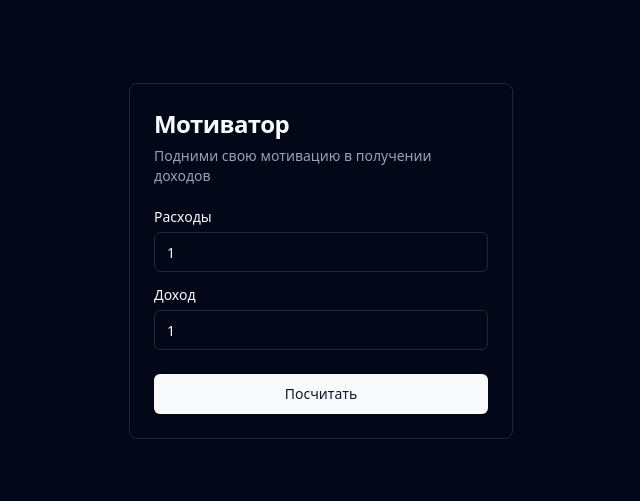
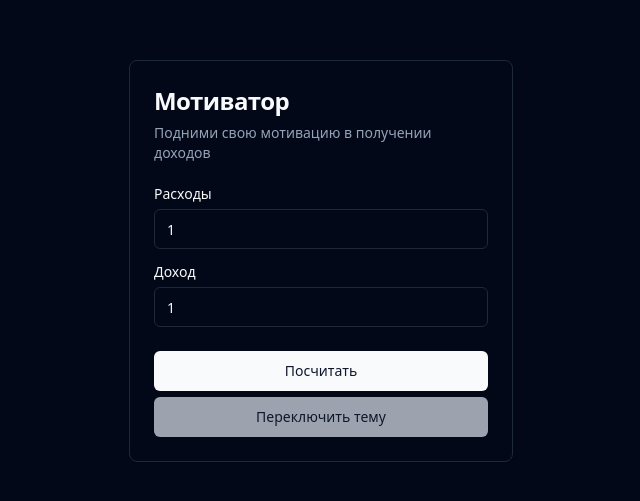
Before and after one commit to blisterrrrr/pstroi-motivation-calc, a React (Vite) app: page / in a window 1280 px wide. Shown: the part 139-640 px from the top of the page, without its empty margins (319-959 px from the left). Built offline with nearby package versions, Linux system fonts and the light colour scheme.

Commit message:
add switching between dark and light theme

```diff
--- a/index.html
+++ b/index.html
@@ -5,7 +5,7 @@
     <meta name="viewport" content="width=device-width, initial-scale=1.0" />
     <title>Подьемник мотивации</title>
   </head>
-  <body class="dark">
+  <body class="">
     <div id="root"></div>
     <script type="module" src="/src/main.tsx"></script>
   </body>
--- a/src/App.tsx
+++ b/src/App.tsx
@@ -1,8 +1,11 @@
-import {LoginForm} from "@/components/Test.tsx";
+import { LoginForm } from "@/components/PStroiCalc.tsx";
+import { ThemeProvider } from "@/components/theming/ThemeProvider.tsx";
 
 function App() {
   return (
-    <LoginForm/>
+    <ThemeProvider defaultTheme={"dark"} storageKey={"theme"}>
+      <LoginForm />
+    </ThemeProvider>
   );
 }
 
--- a/src/components/Test.tsx
+++ b/src/components/PStroiCalc.tsx
@@ -12,6 +12,7 @@ import { Label } from "@/components/ui/label";
 import { useState } from "react";
 import { calculate } from "@/utils";
 import { settings } from "@/utils/defaults.ts";
+import { useTheme } from "@/components/theming/useTheme.ts";
 
 type TPerc = ReturnType<typeof calculate> | null;
 
@@ -19,14 +20,15 @@ export function LoginForm() {
   const [expenses, setExpenses] = useState(1);
   const [income, setIncome] = useState(1);
   const [percentage, setPercentage] = useState<TPerc>(null);
+  const { setTheme, theme } = useTheme();
 
   const handleClick = () => {
-    const newResult = calculate(expenses, income, settings)
+    const newResult = calculate(expenses, income, settings);
     setPercentage(newResult);
-    console.log(newResult)
+    console.log(newResult);
   };
   return (
-    <div className='flex flex-col gap-3 sm:flex-row'>
+    <div className="flex flex-col gap-3 sm:flex-row">
       <Card className="w-full max-w-sm">
         <CardHeader>
           <CardTitle className="text-2xl">Мотиватор</CardTitle>
@@ -56,14 +58,22 @@ export function LoginForm() {
             />
           </div>
         </CardContent>
-        <CardFooter>
+        <CardFooter className={"flex flex-col gap-1.5"}>
           <Button className="w-full" onClick={handleClick}>
             Посчитать
+          </Button>
+          <Button
+            className="w-full bg-gray-600 dark:bg-gray-400 hover:bg-red-400 dark:hover:bg-red-400"
+            onClick={() =>
+              theme === "dark" ? setTheme("light") : setTheme("dark")
+            }
+          >
+            Переключить тему
           </Button>
         </CardFooter>
       </Card>
       {percentage?.itog !== undefined ? (
-        <Card className='flex flex-col justify-between'>
+        <Card className="flex flex-col justify-between">
           <CardHeader>
             {percentage.additional.delta >= 0 ? (
               <CardTitle>Ваша премия: {percentage.itog.toFixed(2)}</CardTitle>
@@ -71,11 +81,14 @@ export function LoginForm() {
               <CardTitle>Расходы превысили доходы</CardTitle>
             )}
             <CardDescription>
-              Траты: {expenses.toLocaleString()}. <br/> Доход: {income.toLocaleString()}
+              Траты: {expenses.toLocaleString()}. <br /> Доход:{" "}
+              {income.toLocaleString()}
             </CardDescription>
           </CardHeader>
           <CardFooter>
-            <Button className="w-full" onClick={handleClick}>Пересчитать</Button>
+            <Button className="w-full" onClick={handleClick}>
+              Пересчитать
+            </Button>
           </CardFooter>
         </Card>
       ) : null}
--- /dev/null
+++ b/src/components/theming/ThemeProvider.tsx
@@ -0,0 +1,64 @@
+import { createContext, useEffect, useState } from "react";
+
+type Theme = "dark" | "light" | "system";
+
+interface ThemeProviderProps {
+  children: React.ReactNode;
+  defaultTheme?: Theme;
+  storageKey?: string;
+}
+
+interface ThemeProviderState {
+  theme: Theme;
+  setTheme: (theme: Theme) => void;
+}
+
+const initialState: ThemeProviderState = {
+  theme: "system",
+  setTheme: () => null,
+};
+
+export const ThemeProviderContext = createContext<ThemeProviderState>(initialState);
+
+export function ThemeProvider({
+  children,
+  defaultTheme = "system",
+  storageKey = "vite-ui-theme",
+  ...props
+}: ThemeProviderProps) {
+  const [theme, setTheme] = useState<Theme>(
+    () => (localStorage.getItem(storageKey) as Theme) || defaultTheme,
+  );
+
+  useEffect(() => {
+    const root = window.document.documentElement;
+
+    root.classList.remove("light", "dark");
+
+    if (theme === "system") {
+      const systemTheme = window.matchMedia("(prefers-color-scheme: dark)")
+        .matches
+        ? "dark"
+        : "light";
+
+      root.classList.add(systemTheme);
+      return;
+    }
+
+    root.classList.add(theme);
+  }, [theme]);
+
+  const value = {
+    theme,
+    setTheme: (theme: Theme) => {
+      localStorage.setItem(storageKey, theme);
+      setTheme(theme);
+    },
+  };
+
+  return (
+    <ThemeProviderContext.Provider {...props} value={value}>
+      {children}
+    </ThemeProviderContext.Provider>
+  );
+}
--- /dev/null
+++ b/src/components/theming/useTheme.ts
@@ -0,0 +1,11 @@
+import { useContext } from "react";
+import { ThemeProviderContext } from "@/components/theming/ThemeProvider.tsx";
+
+export const useTheme = () => {
+  const context = useContext(ThemeProviderContext);
+
+  if (context === undefined)
+    throw new Error("useTheme must be used within a ThemeProvider");
+
+  return context;
+};
```
